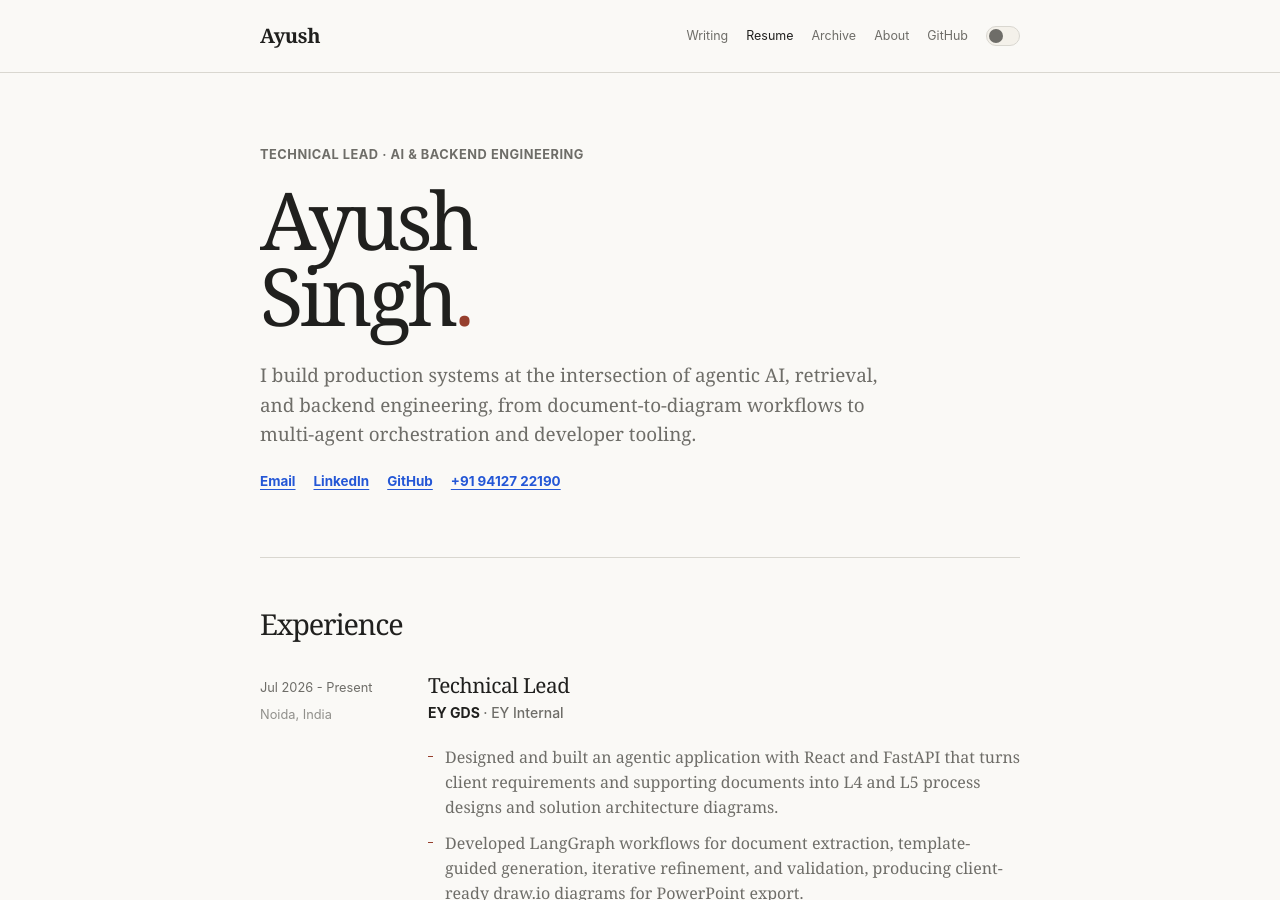
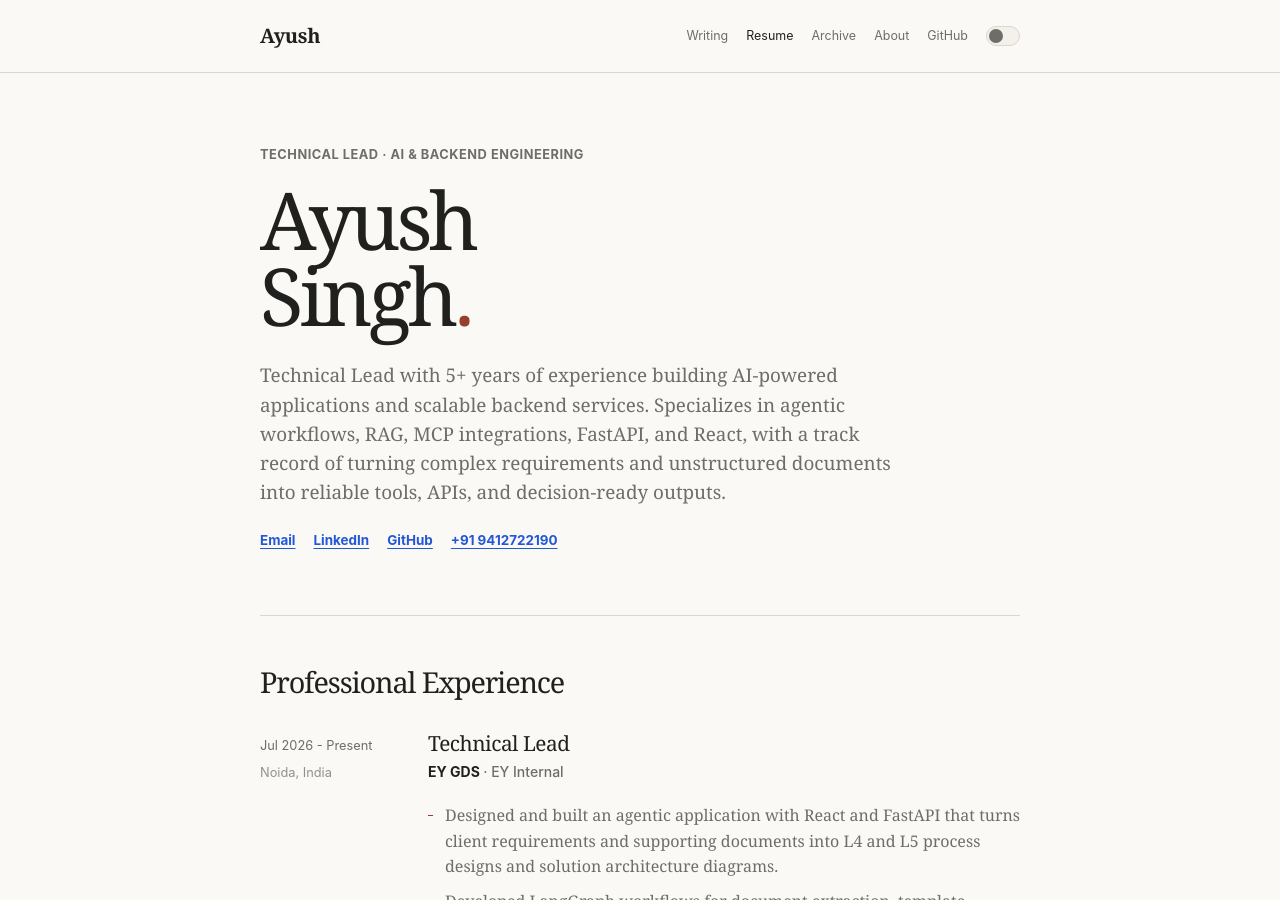
Before and after one commit to ayush52056/ayush52056.github.io, a Jekyll site: the page built from resume.md, in a window 1280 px wide and 900 px high. Built offline with Jekyll 4.4.1, drawn with Linux system fonts in a browser that asks for light colours; some of the changed text lies outside the part shown.

Commit message:
docs(resume): refine profile details

```diff
--- a/resume.md
+++ b/resume.md
@@ -8,17 +8,17 @@ description: Ayush Singh is a Technical Lead building agentic AI, RAG, backend,
 <header class="resume-hero" id="profile">
   <p class="resume-role">Technical Lead · AI & Backend Engineering</p>
   <h1>Ayush<br>Singh<span>.</span></h1>
-  <p class="resume-summary">I build production systems at the intersection of agentic AI, retrieval, and backend engineering, from document-to-diagram workflows to multi-agent orchestration and developer tooling.</p>
+  <p class="resume-summary">Technical Lead with 5+ years of experience building AI-powered applications and scalable backend services. Specializes in agentic workflows, RAG, MCP integrations, FastAPI, and React, with a track record of turning complex requirements and unstructured documents into reliable tools, APIs, and decision-ready outputs.</p>
   <div class="resume-contact" aria-label="Contact links">
     <a href="mailto:ayush.52056@gmail.com">Email</a>
     <a href="https://www.linkedin.com/in/ayush-singh-601951188/">LinkedIn</a>
     <a href="https://github.com/ayush52056">GitHub</a>
-    <a href="tel:+919412722190">+91 94127 22190</a>
+    <a href="tel:+919412722190">+91 9412722190</a>
   </div>
 </header>
 
 <section class="resume-section" id="experience">
-  <div class="resume-section-title"><h2>Experience</h2></div>
+  <div class="resume-section-title"><h2>Professional Experience</h2></div>
 
   <article class="experience-item">
     <div class="experience-meta"><time>Jul 2026 - Present</time><span>Noida, India</span></div>
```
Also changed, not shown: other parts of resume.md (+7 -7 lines).
